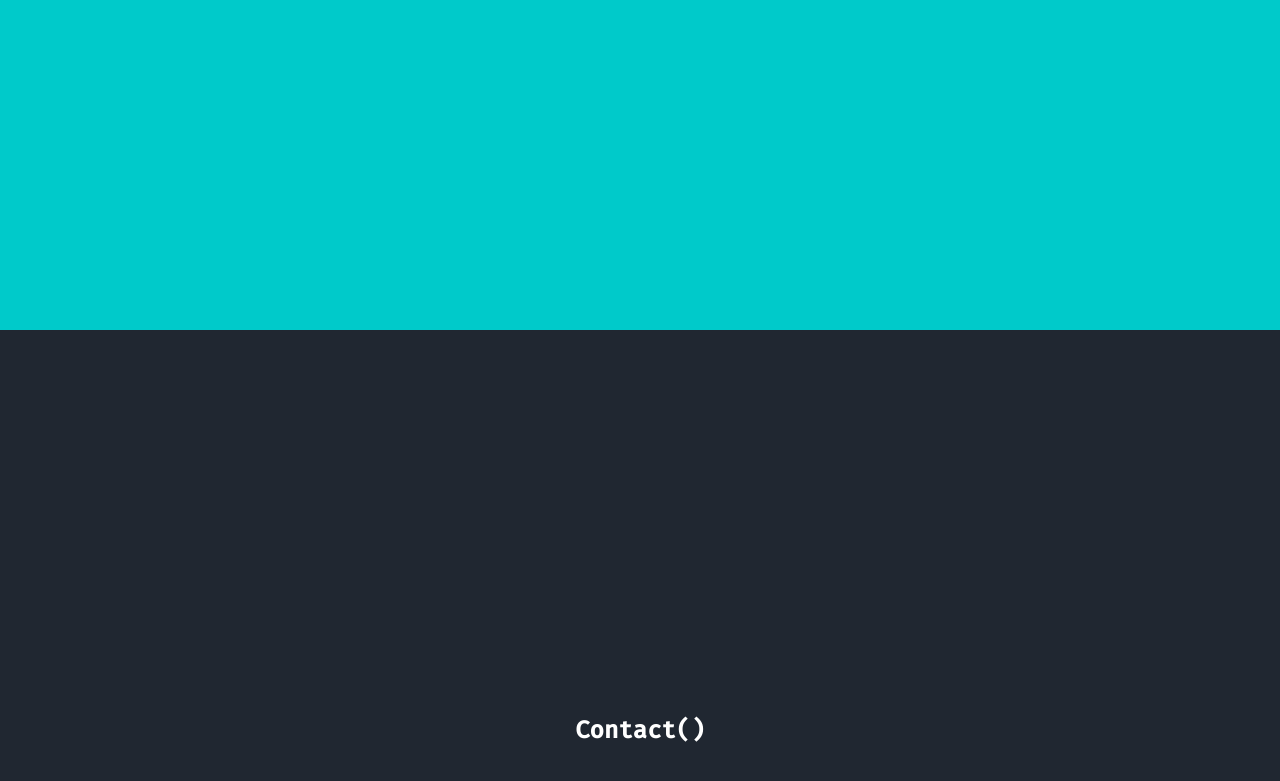
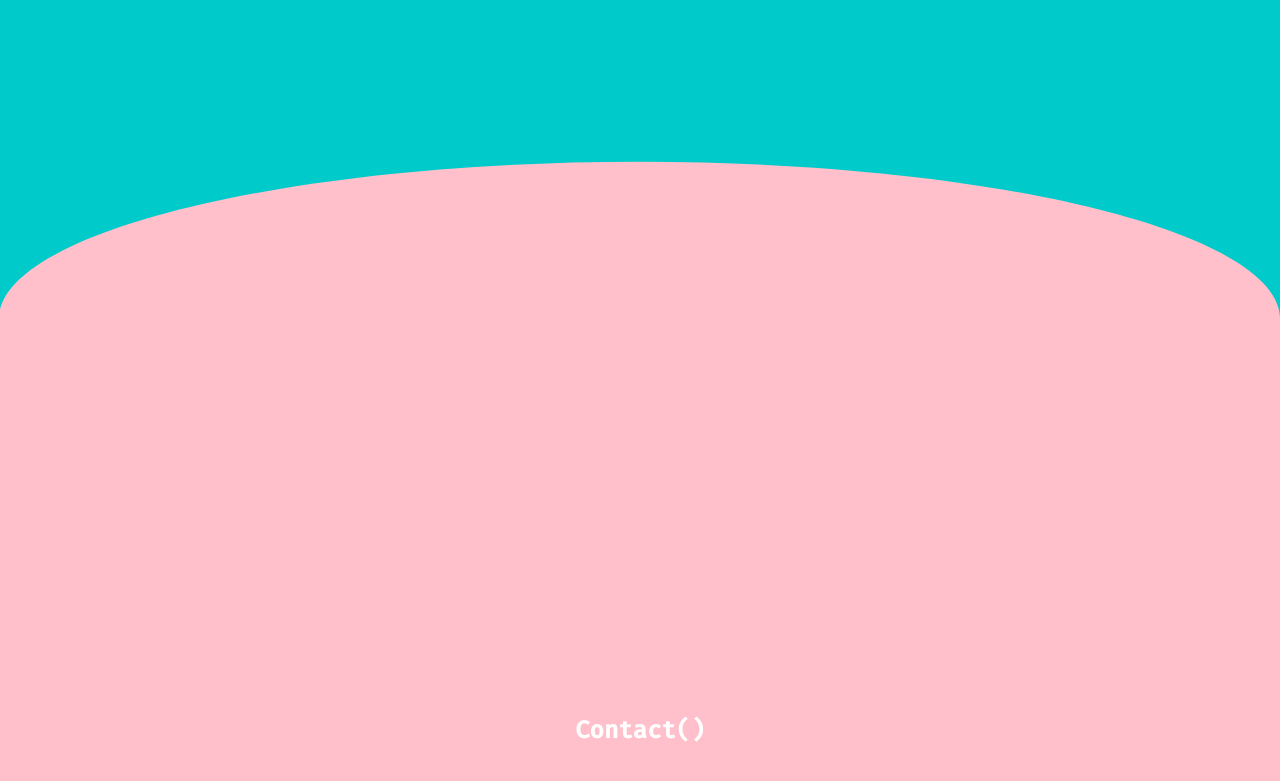
Before and after one commit to MaxTheTurtle0/portfolio-website, a plain HTML site: page index.html in a window 1280 px wide. Shown: the part 2923-3704 px from the top of the page. Drawn offline with Linux system fonts and the light colour scheme.

Commit message:
Added color for contact section

```diff
--- a/index.html
+++ b/index.html
@@ -54,6 +54,11 @@
         </p>
     </section>
     <section id="Skills">
+        <div class="curve-bottom-skills">
+            <svg data-name="Layer 1" xmlns="http://www.w3.org/2000/svg" viewBox="0 0 1200 120" preserveAspectRatio="none">
+                <path d="M0,0V7.23C0,65.52,268.63,112.77,600,112.77S1200,65.52,1200,7.23V0Z" class="shape-fill"></path>
+            </svg>
+        </div>
         <h2 class="hidden">Skills()</h2>
         <p class="hidden">Python <br> HTML <br> CSS </p>
     </section>
--- a/style.css
+++ b/style.css
@@ -136,6 +136,10 @@ li a:hover {
     background-color: #ff7f50;
 }
 
+#Contact{
+    background-color: #FFC0CB;
+}
+
 .wave-bottom-about-me{
     position: absolute;
     bottom: 0;
@@ -199,3 +203,24 @@ li a:hover {
 .wave-bottom-introduction .shape-fill {
     fill: #202731;
 }
+
+.curve-bottom-skills{
+    position: absolute;
+    bottom: 0;
+    left: 0;
+    width: 100%;
+    overflow: hidden;
+    line-height: 0;
+    transform: rotate(180deg);
+}
+
+.curve-bottom-skills svg {
+    position: relative;
+    display: block;
+    width: calc(100% + 1.3px);
+    height: 179px;
+}
+
+.curve-bottom-skills .shape-fill {
+    fill: #FFC0CB;
+}
```
